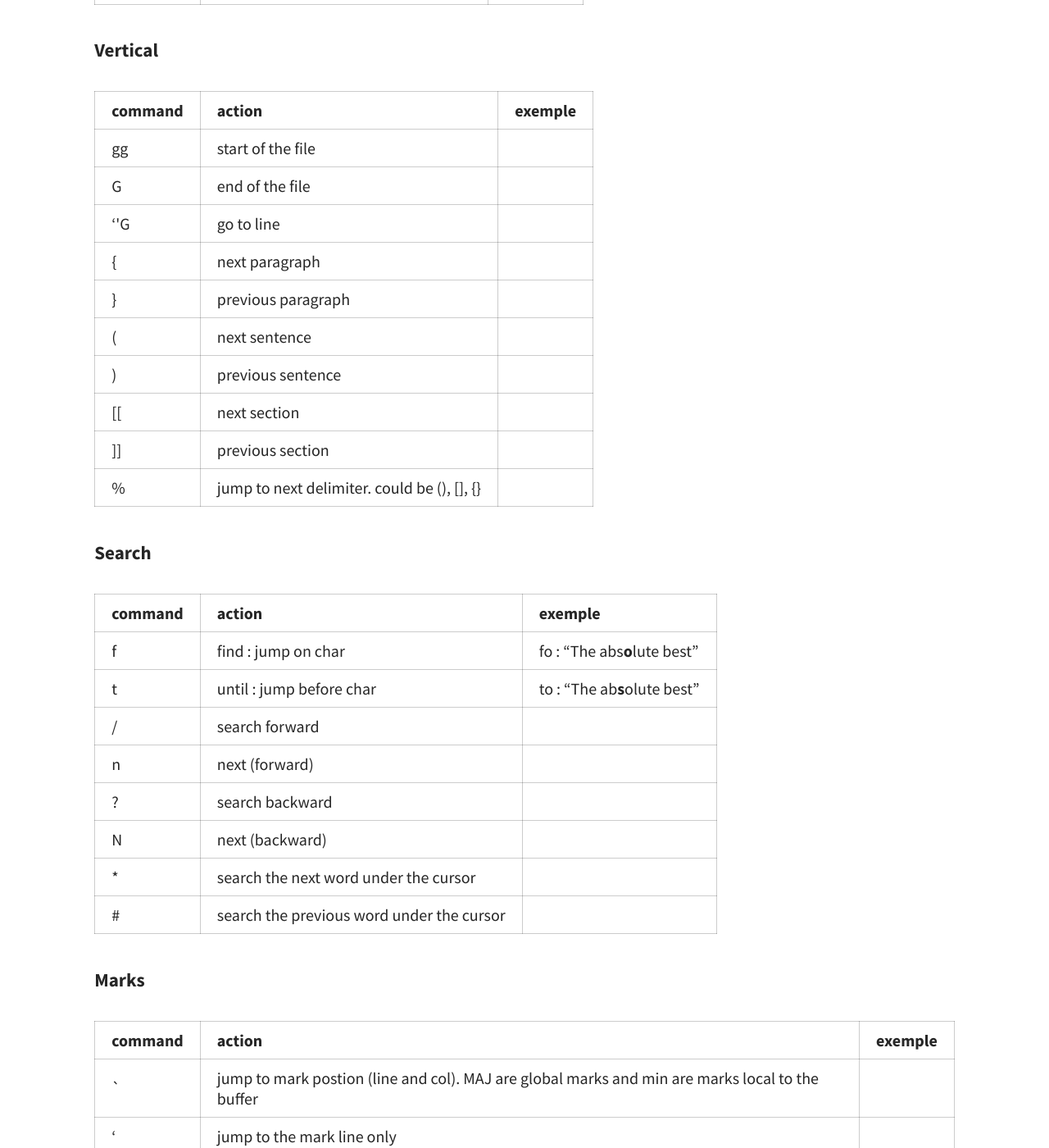
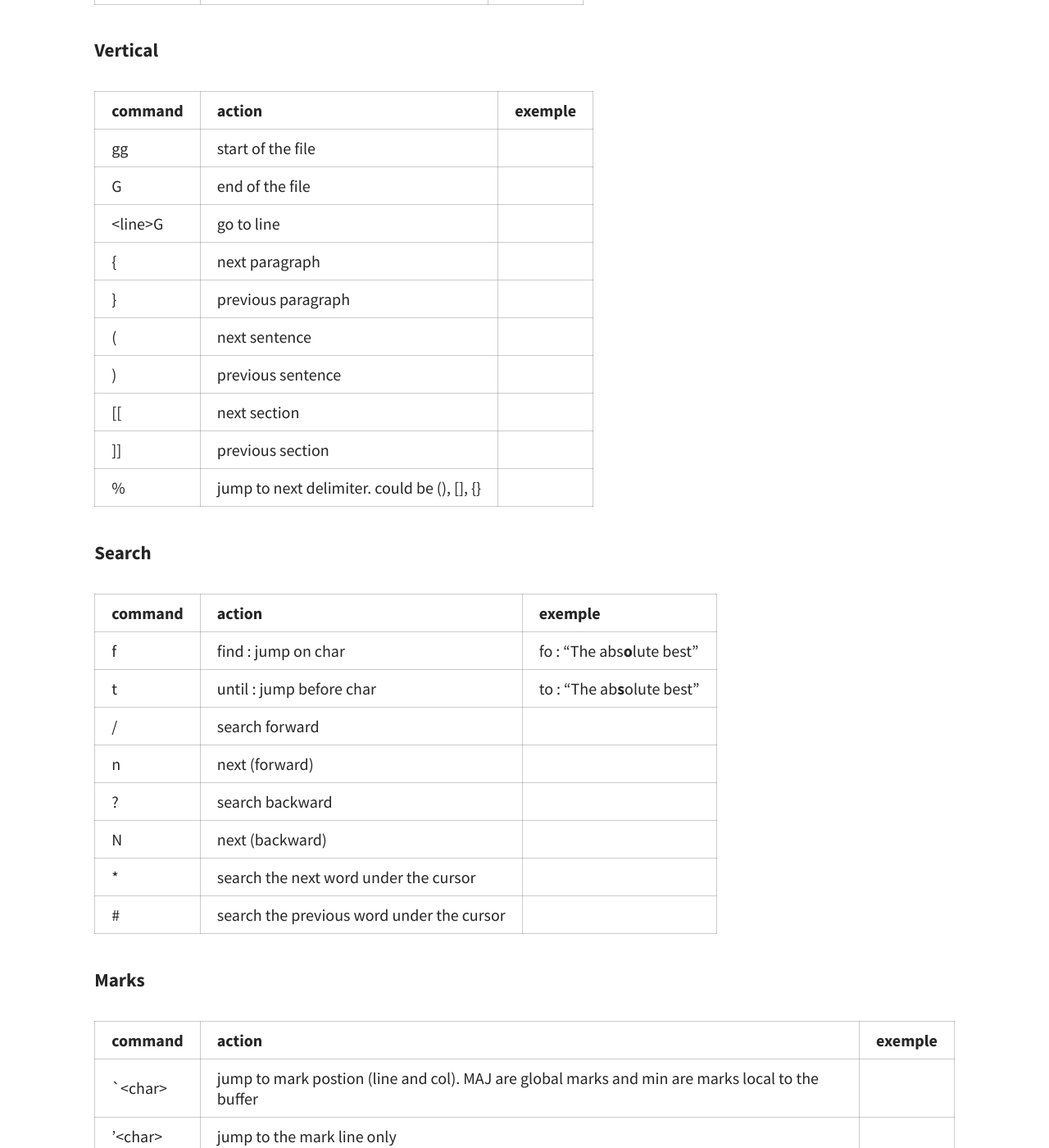
Before and after one commit to cristalcorp/cristalcorp.github.io, a Jekyll site: the page built from _posts/2026-04-08-Nvim.md, in a window 1280 px wide and 1400 px high, scrolled down 4539 px. Shown: the whole window at 82% size. Built offline with Jekyll 4.4.1, drawn with Linux system fonts in a browser that asks for light colours; a script that is not in the unit is left out.

Commit message:
vim motion

```diff
--- a/_posts/2026-04-08-Nvim.md
+++ b/_posts/2026-04-08-Nvim.md
@@ -126,7 +126,7 @@ Ctrl + [d/u/f/b] move the cursor and scroll
 |-----------|---------------------------------------------|---------|
 | gg        | start of the file                           |         |
 | G         | end of the file                             |         |
-| '<line>'G | go to line                                  |         |
+| \<line\>G | go to line                                  |         |
 | {         | next paragraph                              |         |
 | }         | previous paragraph                          |         |
 | (         | next sentence                               |         |
@@ -152,8 +152,8 @@ Ctrl + [d/u/f/b] move the cursor and scroll
 
 | command | action                                                                                          | exemple |
 |---------|-------------------------------------------------------------------------------------------------|---------|
-| `<char> | jump to mark postion (line and col). MAJ are global marks and min are marks local to the buffer |         |
-| '<char> | jump to the mark line only                                                                      |         |
+| `\<char\> | jump to mark postion (line and col). MAJ are global marks and min are marks local to the buffer |         |
+| '\<char\> | jump to the mark line only                                                                      |         |
 | `.      | jump to last modification                                                                       |         |
 | `^      | jump to last insertion mode                                                                     |         |
 | `<      | start of visual selection                                                                       |         |
```
